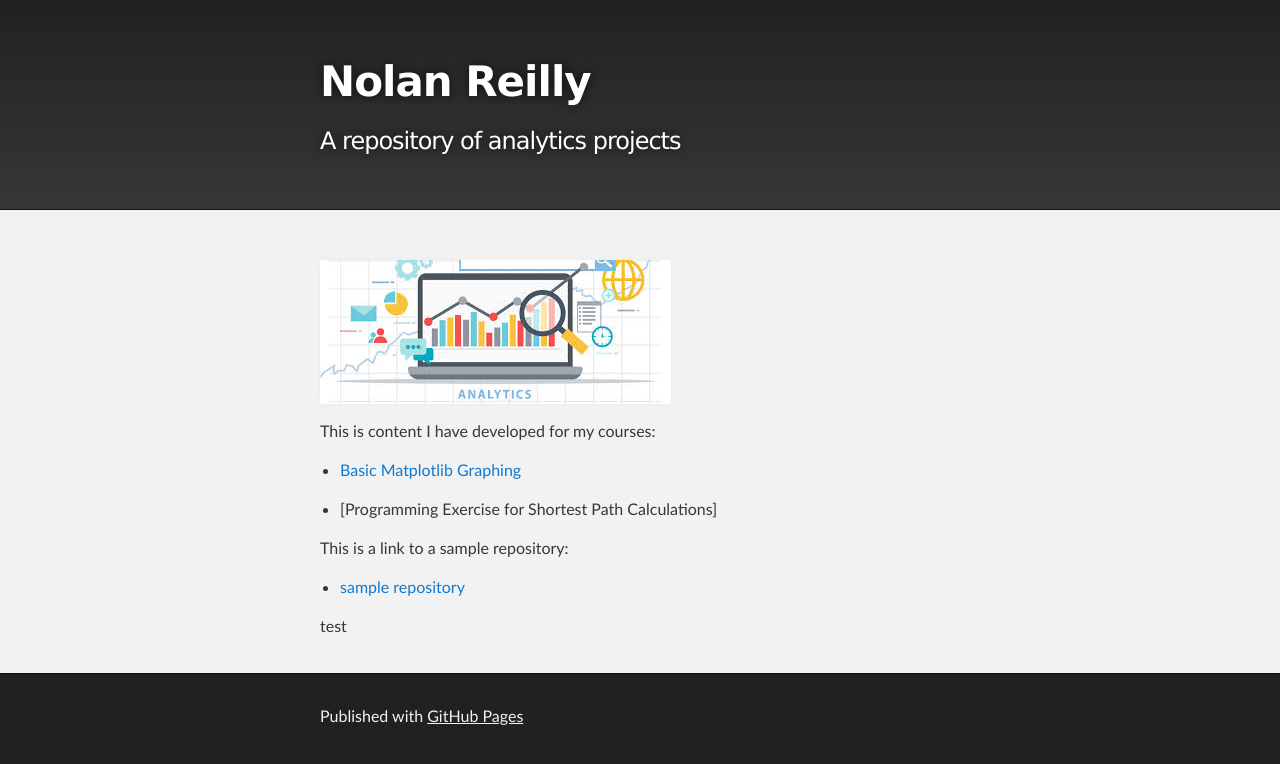
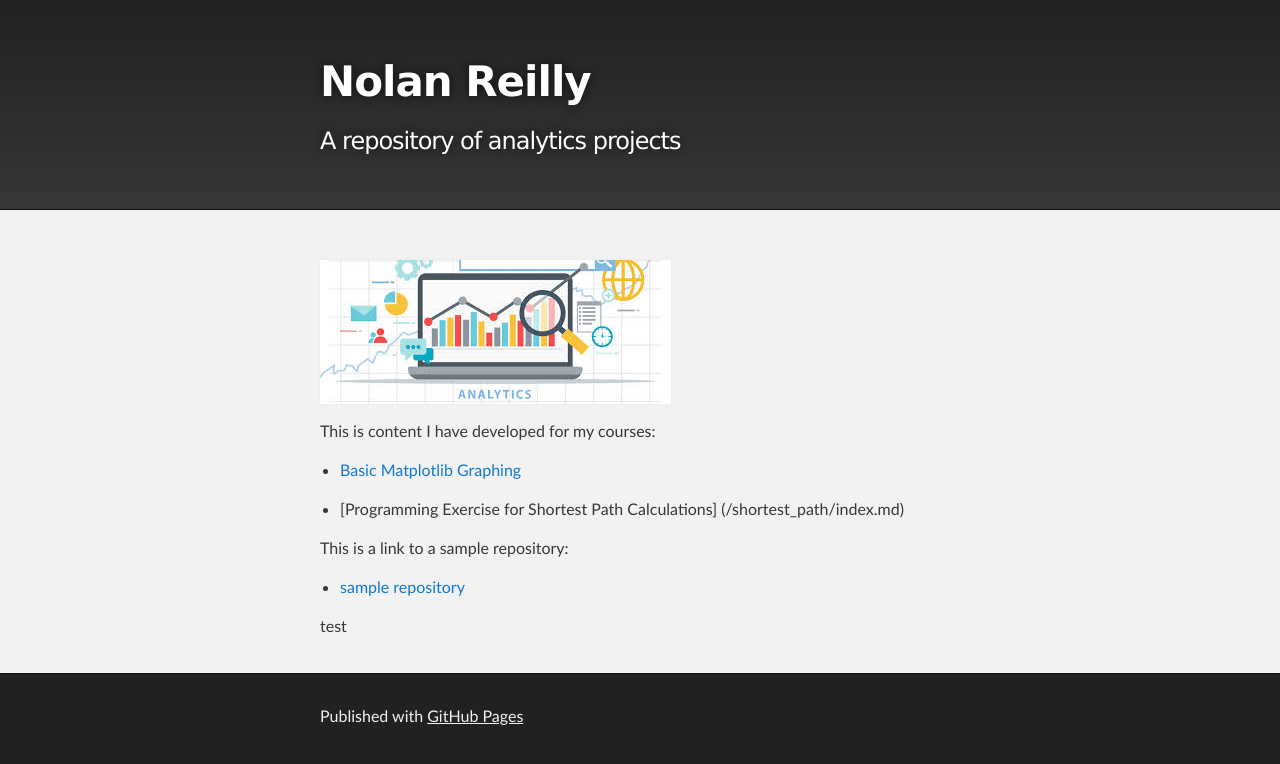
Before and after one commit to nolanpreilly/nolanpreilly.github.io, a Jekyll site: the page built from index.md, in a window 1280 px wide. Shown: the top 764 px of the page. Built offline with Jekyll 4.4.1, drawn with Linux system fonts in a browser that asks for light colours; our own code applies the rules of GitHub Pages for plain Markdown files.

Commit message:
Update index.md

```diff
--- a/index.md
+++ b/index.md
@@ -9,7 +9,7 @@ This is content I have developed for my courses:
 
 - [Basic Matplotlib Graphing](/graphing/index.md)
 
-- [Programming Exercise for Shortest Path Calculations]
+- [Programming Exercise for Shortest Path Calculations] (/shortest_path/index.md)
 
 This is a link to a sample repository:
 - [sample repository](https://github.com/nolanpreilly/sample)
```
